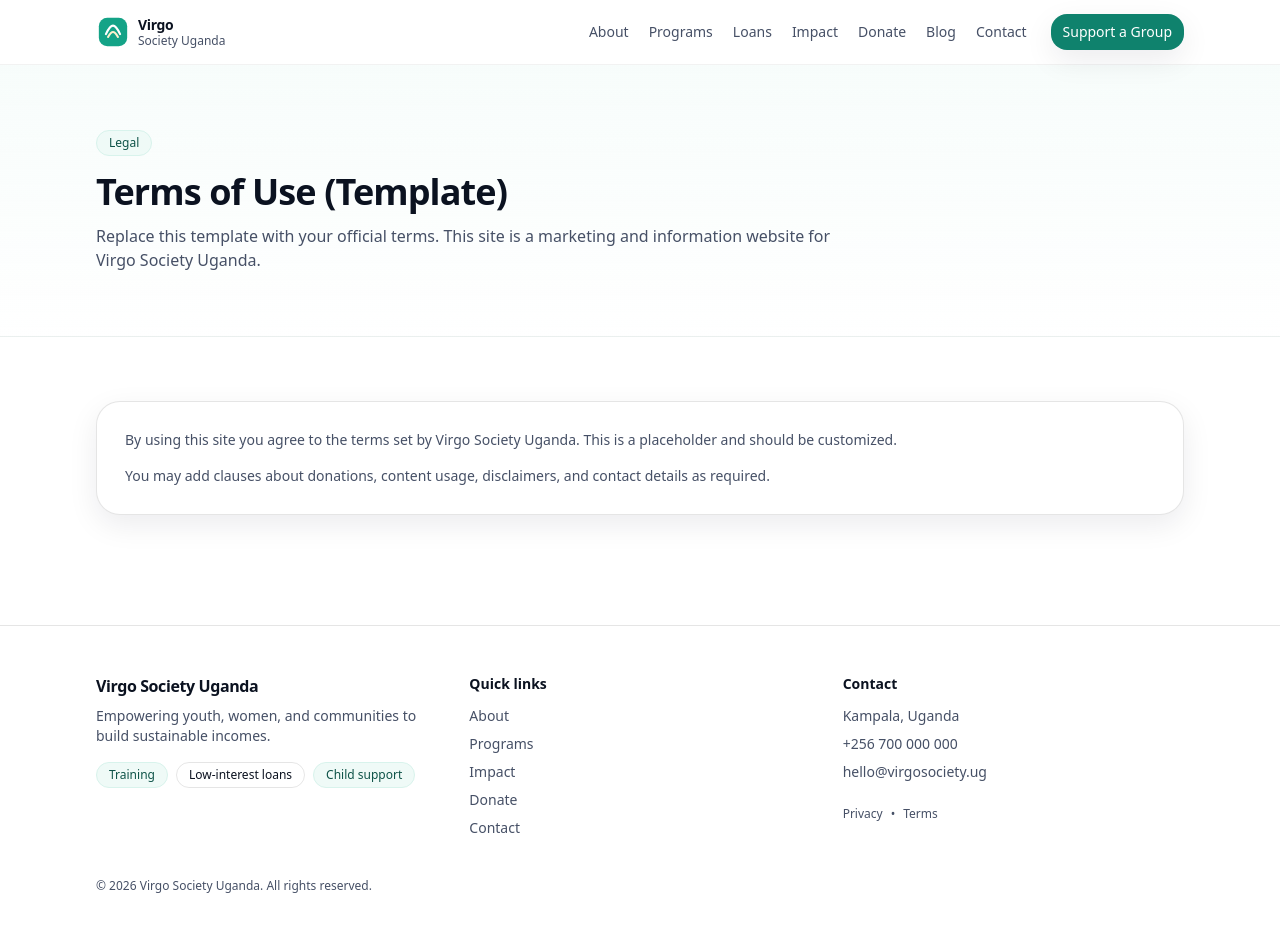
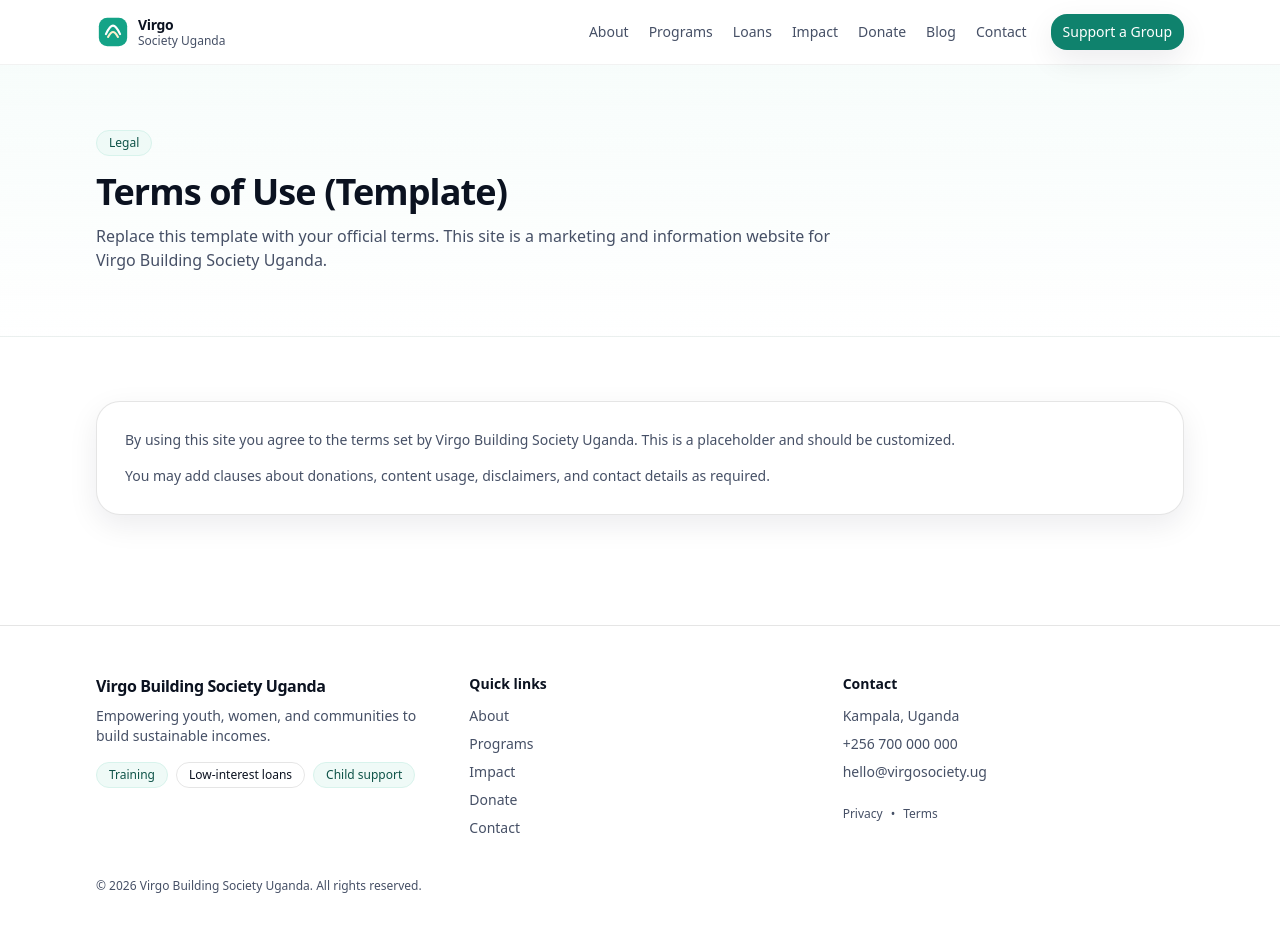
Before and after one commit to mugagamuto/virgo-society-ug, a Next.js app: page /legal/terms in a window 1280 px wide. Shown: the top 932 px of the page. Built offline with nearby package versions, Linux system fonts and the light colour scheme.

Commit message:
Rename Virgo Society to Virgo Building Society

```diff
--- a/app/about/page.tsx
+++ b/app/about/page.tsx
@@ -9,7 +9,7 @@ export default function AboutPage() {
       <PageHero
         eyebrow="About Virgo"
         title="A practical pathway to sustainable incomes."
-        subtitle="Virgo Society Uganda empowers registered youth and women groups through financial training, mentorship, and access to affordable low-interest loans, while supporting children and strengthening community resilience."
+        subtitle="Virgo Building Society Uganda empowers registered youth and women groups through financial training, mentorship, and access to affordable low-interest loans, while supporting children and strengthening community resilience."
       />
 
       <Container className="py-12 md:py-16">
--- a/app/legal/privacy/page.tsx
+++ b/app/legal/privacy/page.tsx
@@ -12,7 +12,7 @@ export default function PrivacyPage() {
       <Container className="py-12 md:py-16">
         <div className="rounded-3xl border border-black/10 bg-white p-7 shadow-soft text-sm text-mutedInk space-y-4">
           <p>
-            Virgo Society Uganda respects your privacy. This template is provided for convenience and must be reviewed by your legal advisor.
+            Virgo Building Society Uganda respects your privacy. This template is provided for convenience and must be reviewed by your legal advisor.
           </p>
           <p>
             If you add analytics, forms, or payment providers, update this page to explain what data is collected, why, and how it is stored.
--- a/app/legal/terms/page.tsx
+++ b/app/legal/terms/page.tsx
@@ -7,12 +7,12 @@ export default function TermsPage() {
       <PageHero
         eyebrow="Legal"
         title="Terms of Use (Template)"
-        subtitle="Replace this template with your official terms. This site is a marketing and information website for Virgo Society Uganda."
+        subtitle="Replace this template with your official terms. This site is a marketing and information website for Virgo Building Society Uganda."
       />
       <Container className="py-12 md:py-16">
         <div className="rounded-3xl border border-black/10 bg-white p-7 shadow-soft text-sm text-mutedInk space-y-4">
           <p>
-            By using this site you agree to the terms set by Virgo Society Uganda. This is a placeholder and should be customized.
+            By using this site you agree to the terms set by Virgo Building Society Uganda. This is a placeholder and should be customized.
           </p>
           <p>
             You may add clauses about donations, content usage, disclaimers, and contact details as required.
--- a/content/site.ts
+++ b/content/site.ts
@@ -1,8 +1,8 @@
 export const site = {
-  name: "Virgo Society Uganda",
+  name: "Virgo Building Society Uganda",
   tagline: "Empowering youth, women, and communities to build sustainable incomes.",
   description:
-    "Virgo Society Uganda supports registered youth and women groups, strengthens financial skills, provides training, supports children, and offers affordable low-interest loans—open to donors and partners for greater impact.",
+    "Virgo Building Society Uganda supports registered youth and women groups, strengthens financial skills, provides training, supports children, and offers affordable low-interest loans—open to donors and partners for greater impact.",
   location: "Uganda",
   email: "hello@virgosociety.ug",
   phone: "+256 700 000 000",
```
Also changed, not shown: 1 other file (tests, documents, lock files or other folders).
